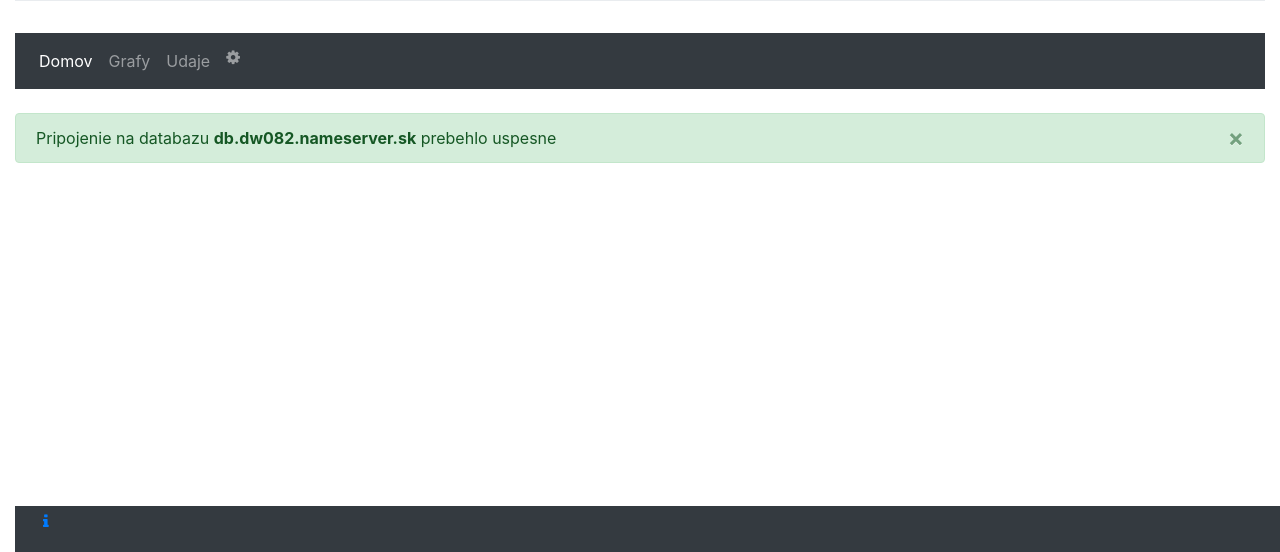
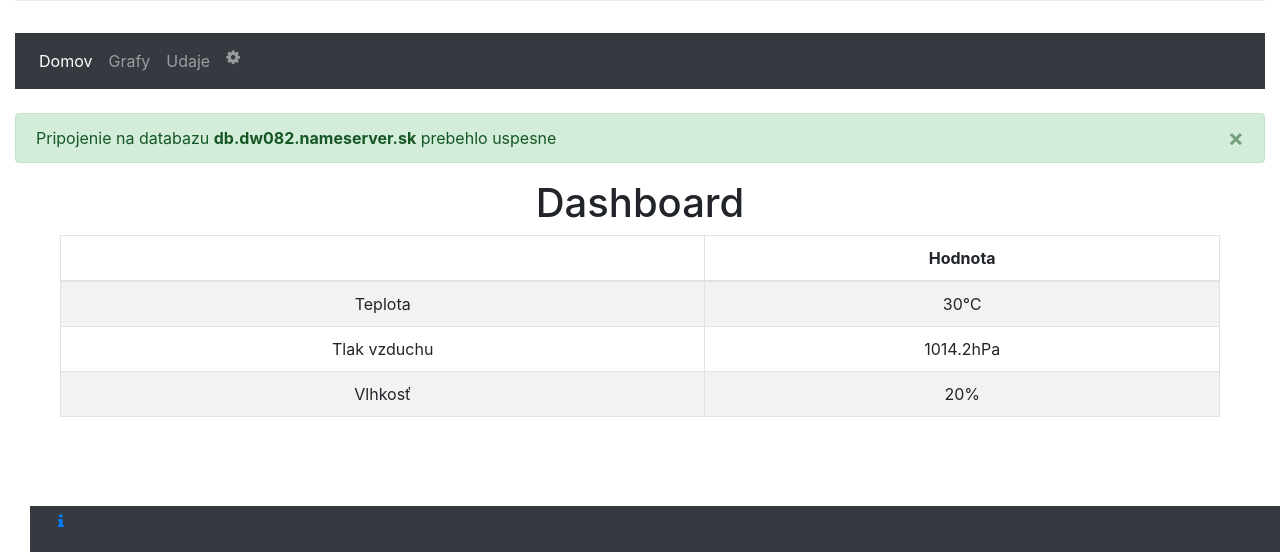
Before and after one commit to samod1/filipSOC, a PHP site: page / in a window 1280 px wide. Shown: the part 248-800 px from the top of the page. Run offline with PHP 8.4, Linux system fonts and the light colour scheme; data that the repository does not hold is empty; some libraries are stand-ins or nearby versions.

Commit message:
pridaný dashboard

```diff
--- a/UI/index.php
+++ b/UI/index.php
@@ -15,10 +15,47 @@
 include "confs/head.php";
 ?>
 
+<?php
+/**Skušobné údaje */
+$teplota = 30;
+$tlak = 1014.2;
+$vlhkost = 20;
+
+?>
+
 <div  class="container-fluid">
     <div class="row">
         <div class="col">
-          <p id="zobrazitHodiny"></p>
+        <div  class="container-fluid">
+    <div class="row">
+        <div class="col">
+          <h1 class="text-center">Dashboard</h1>
+          <!-- Tabulka s nameranými hodnotami-->
+            <div id="pricing" class="container-fluid">
+              <table class="table table-bordered table-striped text-center">
+                <thead>
+                  <tr>
+                    <th></th>
+                    <th>Hodnota</th>
+                  </tr>
+                </thead>
+                <tbody style="">
+                  <tr>
+                    <td>Teplota</td>
+                    <td><?= $teplota ?>&#8451;</td>
+                  </tr>
+                  <tr>
+                    <td>Tlak vzduchu</td>
+                    <td><?=$tlak?>hPa</td>
+                  </tr>
+                  <tr>
+                    <td>Vlhkosť</td>
+                    <td><?=$vlhkost?>%</td>
+                  </tr>
+                </tbody>
+              </table>
+            </div>
+            <p id="zobrazitHodiny"></p>
         </div>
     </div>
 </div>
```
